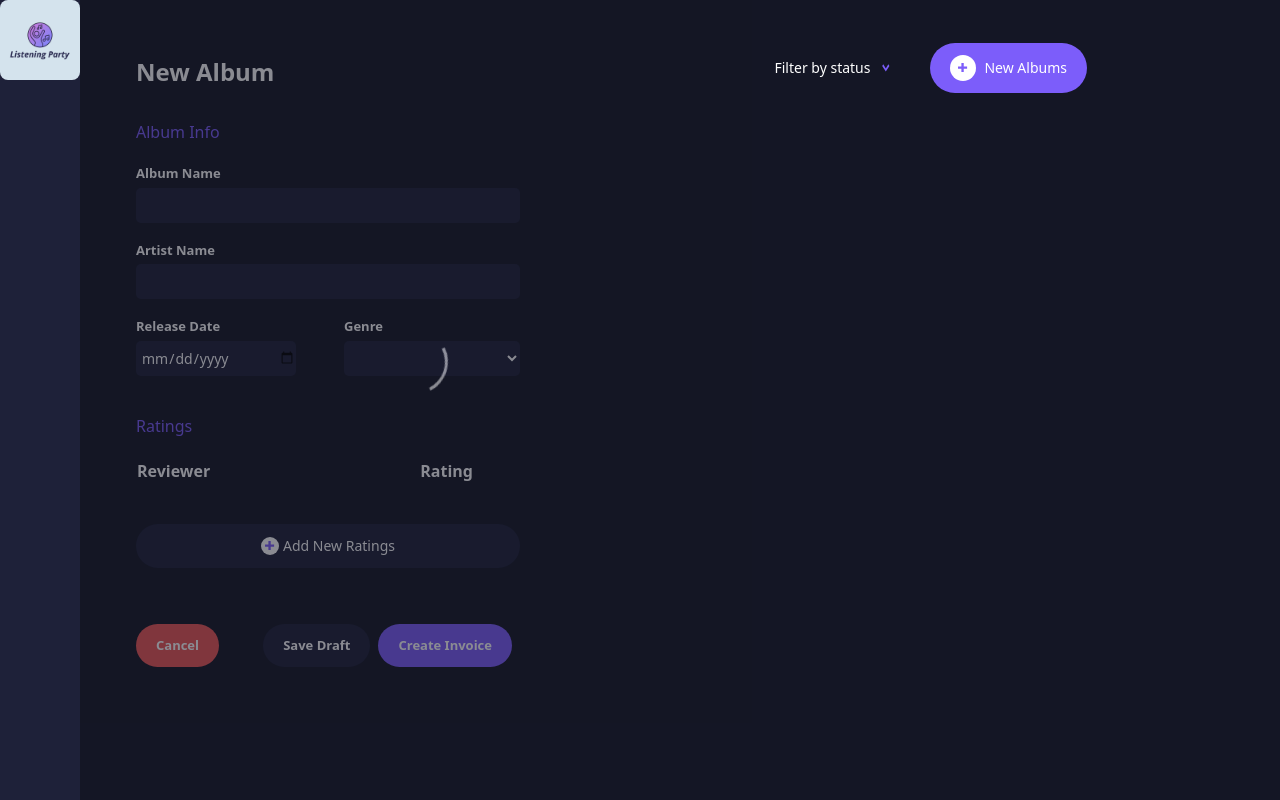
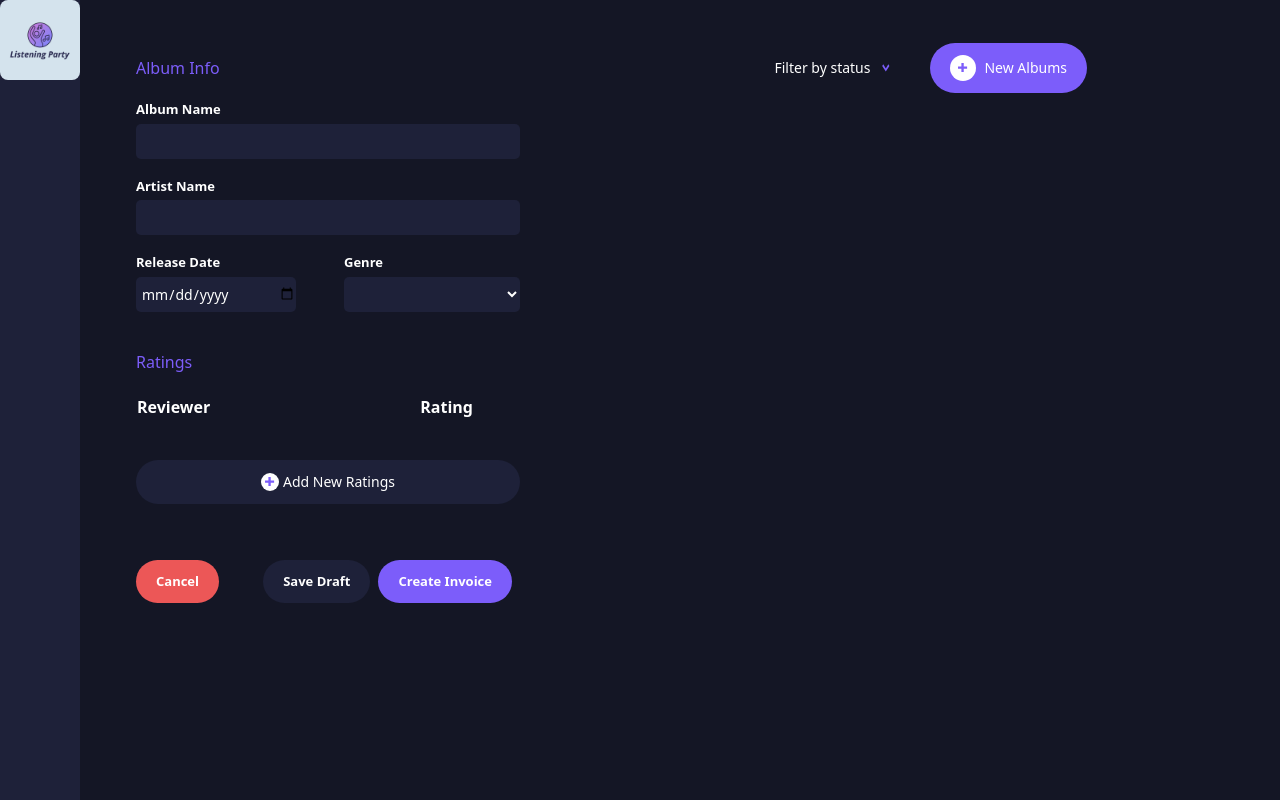
Before and after one commit to VinceLee9527/vue3-firebase-listening_party, a Vue app: page / in a window 1280 px wide. Both pictures are taken after a click on the element "New Albums". Built offline with nearby package versions, Linux system fonts and the light colour scheme.

Commit message:
Revert to ba2870f

```diff
--- a/src/components/AlbumModal.vue
+++ b/src/components/AlbumModal.vue
@@ -18,9 +18,9 @@
       @submit.prevent="submitForm"
       class="relative p-14 max-w-2xl w-full bg-black"
     >
-      <Loading v-show="loading" />
+      <!-- <Loading v-show="loading" />
       <h1 v-if="!editInvoice" class="text-2xl font-bold mb-8">New Album</h1>
-      <!-- <h1 v-else>Edit Album</h1> -->
+      <h1 v-else>Edit Album</h1> -->
 
       <!-- Bill From -->
       <div class="album-modal">
@@ -186,13 +186,11 @@ import { ref } from "vue";
 import { uid } from "uid";
 import albumsColRef from "../firebase/firebaseInit";
 import { addDoc } from "firebase/firestore";
-import Loading from "./Loading.vue";
 
 export default {
   name: "albumModal",
-  components: { Loading },
   setup() {
-    const loading = ref(true);
+    // const loading = ref(false);
     const albumName = ref(null);
     const artistName = ref(null);
     const releaseDate = ref(null);
@@ -220,10 +218,8 @@ export default {
     const calcRatingTotal = () => {
       ratingTotal.value = 0;
       ratingTotal.value =
-        albumRatingList.value.reduce(
-          (total, next) => total + Number(next.rating),
-          0
-        ) / albumRatingList.value.length;
+        albumRatingList.value.reduce((total, next) => total + next.rating, 0) /
+        albumRatingList.value.length;
     };
 
     const uploadAlbum = async () => {
@@ -248,7 +244,6 @@ export default {
     };
 
     return {
-      loading,
       albumName,
       artistName,
       releaseDate,
--- a/src/components/Loading.vue
+++ /dev/null
@@ -1,47 +0,0 @@
-<template>
-  <div
-    class="
-      loading
-      flex
-      justify-center
-      items-center
-      absolute
-      top-0
-      left-0
-      h-full
-      w-full
-      opacity-50
-      bg-black
-      z-[101]
-    "
-  >
-    <span
-      class="
-        block
-        w-16
-        h-16
-        my-0
-        mx-auto
-        border-t-white border-solid border-transparent border-4
-        rounded-full
-        animate-spin
-        border-t-slate-50
-      "
-    ></span>
-  </div>
-</template>
-
-<script>
-export default {
-  name: "loading",
-};
-</script>
-
-<style lang="scss">
-.loading {
-  span {
-    border: 3px solid transparent;
-    border-bottom-color: #fff;
-  }
-}
-</style>
```
